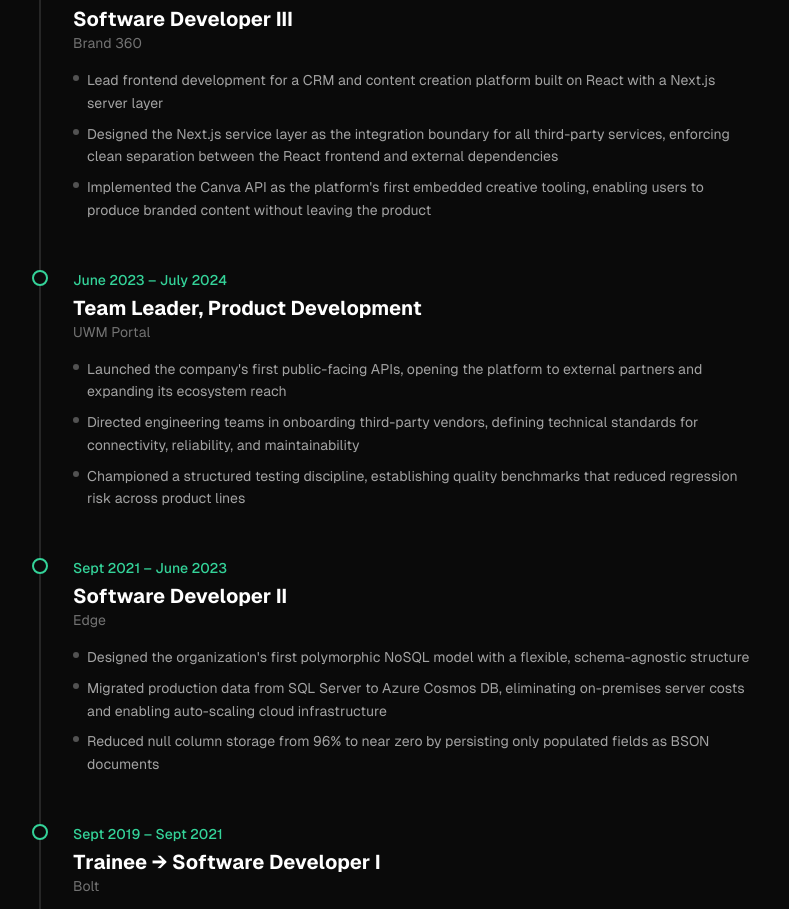
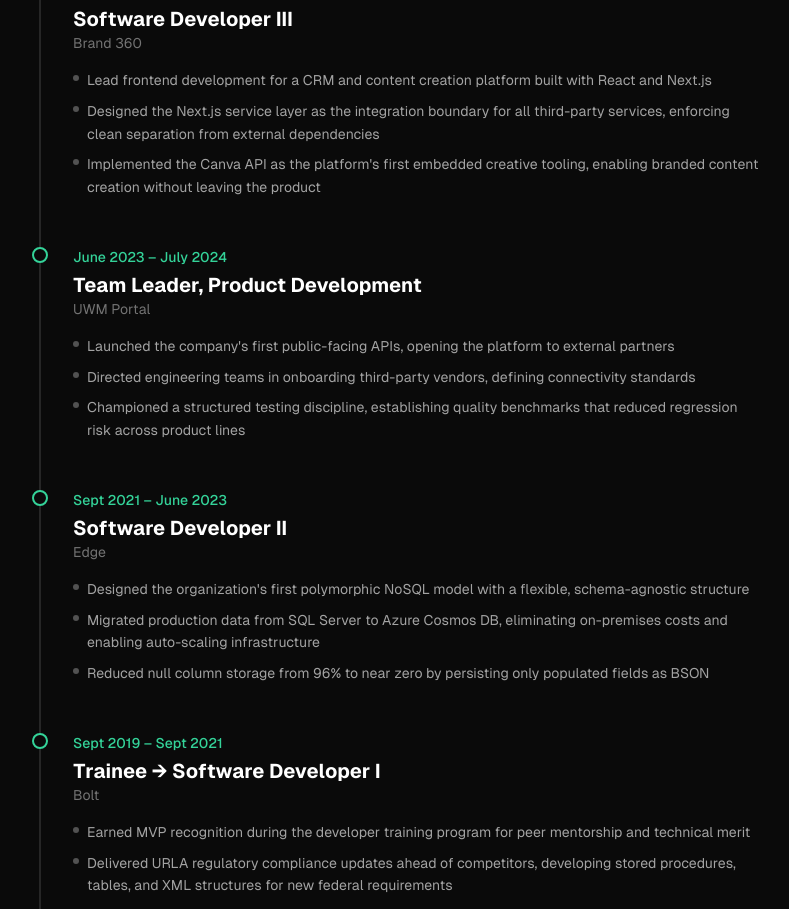
Before and after one commit to abramsed/edward-abrams-portfolio, a Next.js app: page /experience in a window 1280 px wide. Shown: the part 280-1189 px from the top of the page, without its empty margins (241-1030 px from the left). Built offline with nearby package versions, Linux system fonts and the light colour scheme.

Commit message:
updated resume experience bullets

```diff
--- a/src/data/resume.ts
+++ b/src/data/resume.ts
@@ -1,7 +1,7 @@
 export const personalInfo = {
   name: "Edward D. Abrams",
   title: "Software Developer III",
-  location: "St. Clair Shores, MI",
+  location: "Metro Detroit",
   email: "abramsed17@gmail.com",
   linkedin: "https://linkedin.com/in/edward-abrams-05873299",
   summary:
@@ -21,9 +21,9 @@ export const experiences: Experience[] = [
     product: "Brand 360",
     period: "July 2024 – Present",
     bullets: [
-      "Lead frontend development for a CRM and content creation platform built on React with a Next.js server layer",
-      "Designed the Next.js service layer as the integration boundary for all third-party services, enforcing clean separation between the React frontend and external dependencies",
-      "Implemented the Canva API as the platform's first embedded creative tooling, enabling users to produce branded content without leaving the product",
+      "Lead frontend development for a CRM and content creation platform built with React and Next.js",
+      "Designed the Next.js service layer as the integration boundary for all third-party services, enforcing clean separation from external dependencies",
+      "Implemented the Canva API as the platform's first embedded creative tooling, enabling branded content creation without leaving the product",
     ],
   },
   {
@@ -31,8 +31,8 @@ export const experiences: Experience[] = [
     product: "UWM Portal",
     period: "June 2023 – July 2024",
     bullets: [
-      "Launched the company's first public-facing APIs, opening the platform to external partners and expanding its ecosystem reach",
-      "Directed engineering teams in onboarding third-party vendors, defining technical standards for connectivity, reliability, and maintainability",
+      "Launched the company's first public-facing APIs, opening the platform to external partners",
+      "Directed engineering teams in onboarding third-party vendors, defining connectivity standards",
       "Championed a structured testing discipline, establishing quality benchmarks that reduced regression risk across product lines",
     ],
   },
@@ -42,8 +42,8 @@ export const experiences: Experience[] = [
     period: "Sept 2021 – June 2023",
     bullets: [
       "Designed the organization's first polymorphic NoSQL model with a flexible, schema-agnostic structure",
-      "Migrated production data from SQL Server to Azure Cosmos DB, eliminating on-premises server costs and enabling auto-scaling cloud infrastructure",
-      "Reduced null column storage from 96% to near zero by persisting only populated fields as BSON documents",
+      "Migrated production data from SQL Server to Azure Cosmos DB, eliminating on-premises costs and enabling auto-scaling infrastructure",
+      "Reduced null column storage from 96% to near zero by persisting only populated fields as BSON",
     ],
   },
   {
@@ -51,9 +51,9 @@ export const experiences: Experience[] = [
     product: "Bolt",
     period: "Sept 2019 – Sept 2021",
     bullets: [
-      "Earned MVP recognition during the developer training program for peer mentorship and technical contributions",
-      "Delivered URLA regulatory compliance updates ahead of competitors, developing stored procedures, tables, and XML structures to meet new federal form requirements",
-      "Led development of a distributed .NET Core microservice with RESTful income calculation APIs, cutting loan underwriting time from 30 minutes to 5 minutes",
+      "Earned MVP recognition during the developer training program for peer mentorship and technical merit",
+      "Delivered URLA regulatory compliance updates ahead of competitors, developing stored procedures, tables, and XML structures for new federal requirements",
+      "Led development of a distributed .NET Core microservice with RESTful income calculation APIs, cutting underwriting time from 30 to 5 minutes",
     ],
   },
 ];
```
